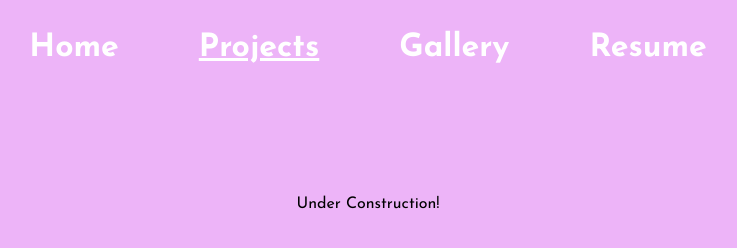
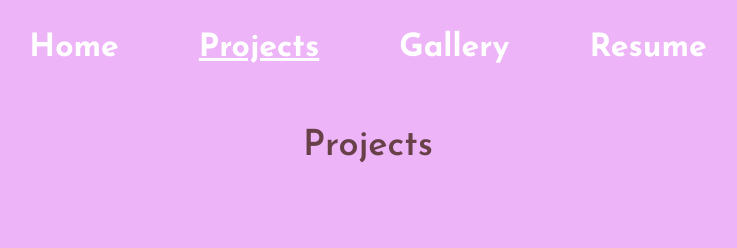
Before and after one commit to chelsea-wu/chelsea-wu.github.io, an Astro site: page /projects in a window 1280 px wide. Shown: the whole page, without its empty margins (272-1009 px from the left). Built offline with nearby package versions, Linux system fonts and the light colour scheme; Astro itself is replaced by a stand-in of ours.

Commit message:
add heading

```diff
--- /dev/null
+++ b/src/components/common/Heading.astro
@@ -0,0 +1,24 @@
+---
+interface Props {
+  font_size?: string;
+  class: string;
+}
+
+const { font_size, class: className } = Astro.props;
+
+function getFontSize() {
+  return font_size ? font_size : "36px";
+}
+---
+
+<h1 class={className}><slot /></h1>
+
+<style define:vars={{ fontSize: getFontSize() }}>
+  h1 {
+    font-size: var(--fontSize);
+    font-weight: 600;
+    text-align: center;
+    margin: 0;
+    padding: 32px 0;
+  }
+</style>
--- /dev/null
+++ b/src/components/projects/ProjectsList.astro
@@ -0,0 +1,5 @@
+---
+
+---
+
+<style></style>
--- a/src/pages/projects.astro
+++ /dev/null
@@ -1,17 +0,0 @@
----
-import Layout from "../layouts/Layout.astro";
-import { Pages } from "../utils/page_info";
----
-
-<Layout page={Pages.PROJECTS}>
-  <main>Under Construction!</main>
-</Layout>
-
-<style>
-  main {
-    display: flex;
-    justify-content: center;
-    align-items: center;
-    padding-top: 100px;
-  }
-</style>
--- /dev/null
+++ b/src/pages/projects/index.astro
@@ -0,0 +1,20 @@
+---
+import Layout from "../../layouts/Layout.astro";
+import { Pages } from "../../utils/page_info";
+import ProjectsList from "../../components/projects/ProjectsList.astro";
+import Heading from "../../components/common/Heading.astro";
+---
+
+<Layout page={Pages.PROJECTS}>
+  <main>
+    <Heading class="projects-heading">Projects</Heading>
+
+    <ProjectsList />
+  </main>
+</Layout>
+
+<style is:global>
+  .projects-heading {
+    color: #684148;
+  }
+</style>
```
Also changed, not shown: src/components/common/VerticalSpacer.astro (+6 -9 lines), src/pages/projects/[slug].astro (added).
